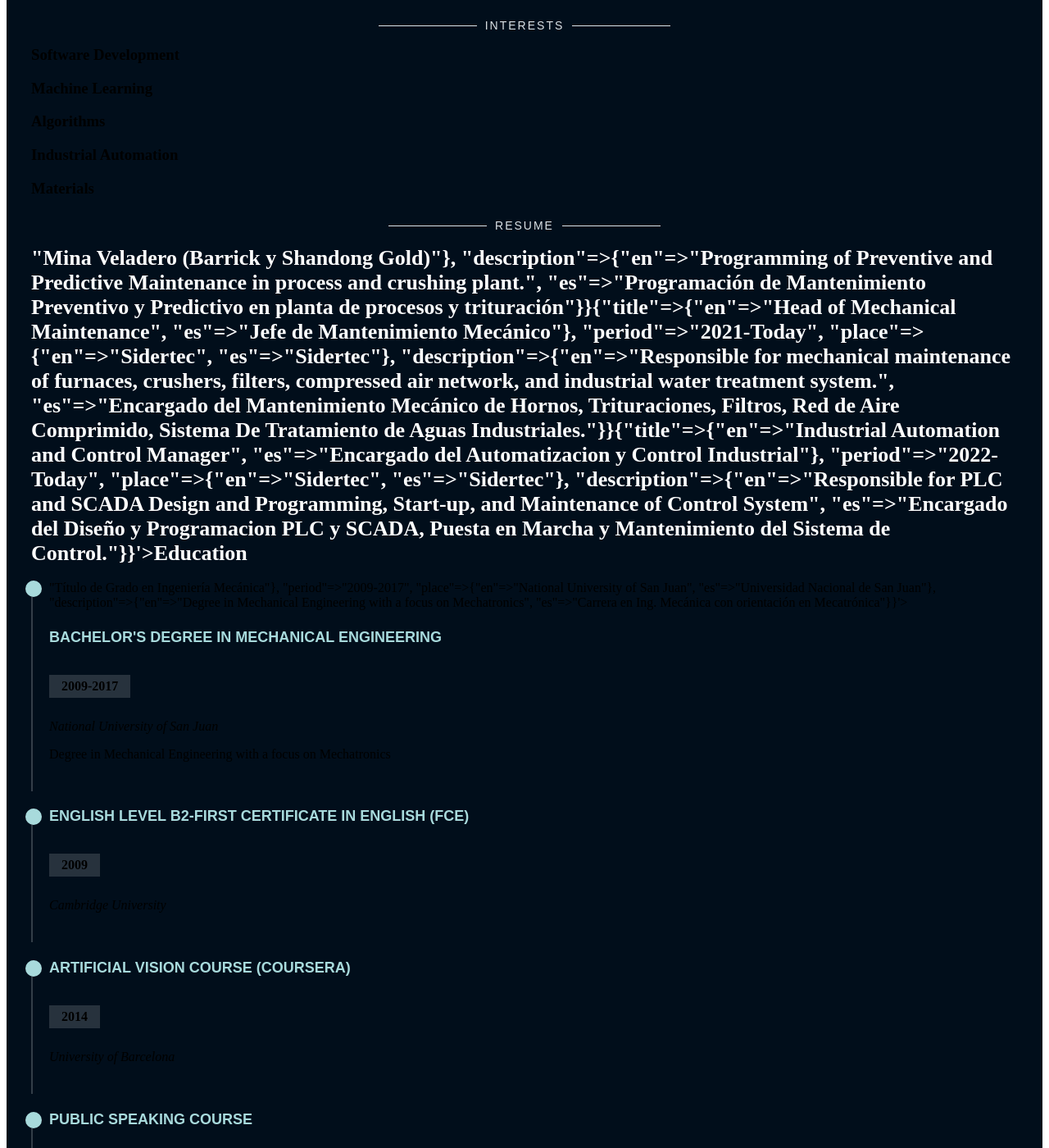
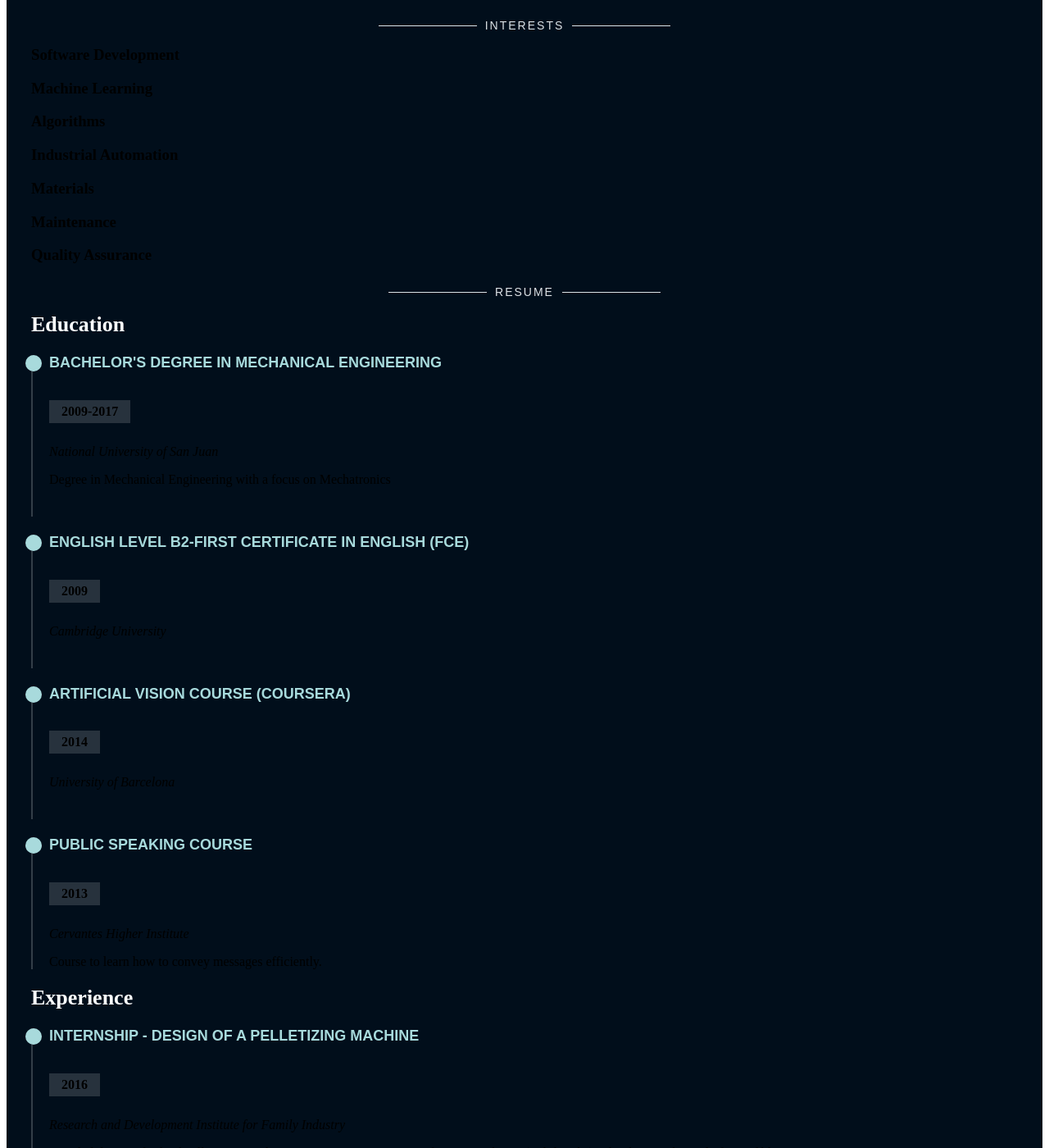
Before and after one commit to jfquinones/jfquinones.github.io, a Jekyll site: the page built from en/downloadable-resume.md, in a window 1280 px wide and 1400 px high, scrolled down 2269 px. Shown: the whole window at 82% size. Built offline with Jekyll 4.4.1, drawn with Linux system fonts in a browser that asks for light colours; some of the changed text lies outside the part shown.

Commit message:
edited downloadable-resume

```diff
--- a/_data/t/about.yml
+++ b/_data/t/about.yml
@@ -35,7 +35,7 @@
     - text:
         en: Machine Learning
         es: Aprendizaje Automatico
-      icon: ri-database-2-line
+      icon: bx bx-brain
     - text:
         en: Algorithms
         es: Algoritmos
@@ -43,8 +43,16 @@
     - text:
         en: Industrial Automation
         es: Automatizacion Industrial
-      icon: ri-database-2-line
+      icon: ri-sensor-line
     - text:
         en: Materials
         es: Materiales
-      icon: ri-database-2-line
+      icon: ri-stack-line
+    - text:
+        en: Maintenance
+        es: Mantenimiento
+      icon: ri-settings-5-line
+    - text:
+        en: Quality Assurance
+        es: Gestion de Calidad
+      icon: bx bx-check-shield
--- a/_data/t/resume.yml
+++ b/_data/t/resume.yml
@@ -29,7 +29,7 @@
     es: Educación
   items:
     - title:
-        en: Bachelor's degree in Mechanical Engineering
+        en: Bachelor&#39s degree in Mechanical Engineering
         es: Título de Grado en Ingeniería Mecánica
       period: 2009-2017
       place:
--- a/_layouts/downloadable-resume.html
+++ b/_layouts/downloadable-resume.html
@@ -194,22 +194,10 @@
 
       <div class="row">
         <div class="col-lg-6">
-          <!-- <h3 class="resume-title">{{ site.data.t.resume.sumary.title[page.lang] }}</h3>
-           <div class="resume-item pb-0">
-            <h4>{{site.author.name}}</h4>
-            <p><em>{{ site.data.t.resume.sumary.items[0].description[page.lang] }}</em></p>
-            <p>
-            <ul>
-              <li>{{site.author.city}}</li>
-              <li>{{site.author.phone}}</li>
-              <li>{{site.author.email}}</li>
-            </ul>
-            </p>
-          </div> -->
           <!-- Education section -->
-          <h3 class="resume-title" prop1='{{ site.data.t.resume.experience.items }}'>{{ site.data.t.resume.education.title[page.lang] }}</h3>
+          <h3 class="resume-title" prop1='{{ site.data.t.resume.education.title[page.lang] }}'>{{ site.data.t.resume.education.title[page.lang] }}</h3>
           {% for item in site.data.t.resume.education.items %}
-          <div class="resume-item" item='{{ item }}'>
+          <div class="resume-item">
             <h4>{{ item.title[page.lang] }}</h4>
             <h5>{{ item.period }}</h5>
             <p><em>{{ item.place[page.lang] }}</em></p>
@@ -219,9 +207,9 @@
         </div>
           <!-- Experience section -->
         <div class="col-lg-6">
-          <h3 class="resume-title" prop1='{{ site.data.t.resume.experience.items }}'>{{ site.data.t.resume.experience.title[page.lang] }}</h3>
+          <h3 class="resume-title" prop1='{{ site.data.t.resume.experience.title[page.lang] }}'>{{ site.data.t.resume.experience.title[page.lang] }}</h3>
           {% for item in site.data.t.resume.experience.items %}
-          <div class="resume-item" item='{{ item }}'>
+          <div class="resume-item" >
             <h4>{{ item.title[page.lang] }}</h4>
             <h5>{{ item.period }}</h5>
             <p><em>{{ item.place[page.lang] }}</em></p>
```
Also changed, not shown: assets/js/main.js (+14 -5 lines).
